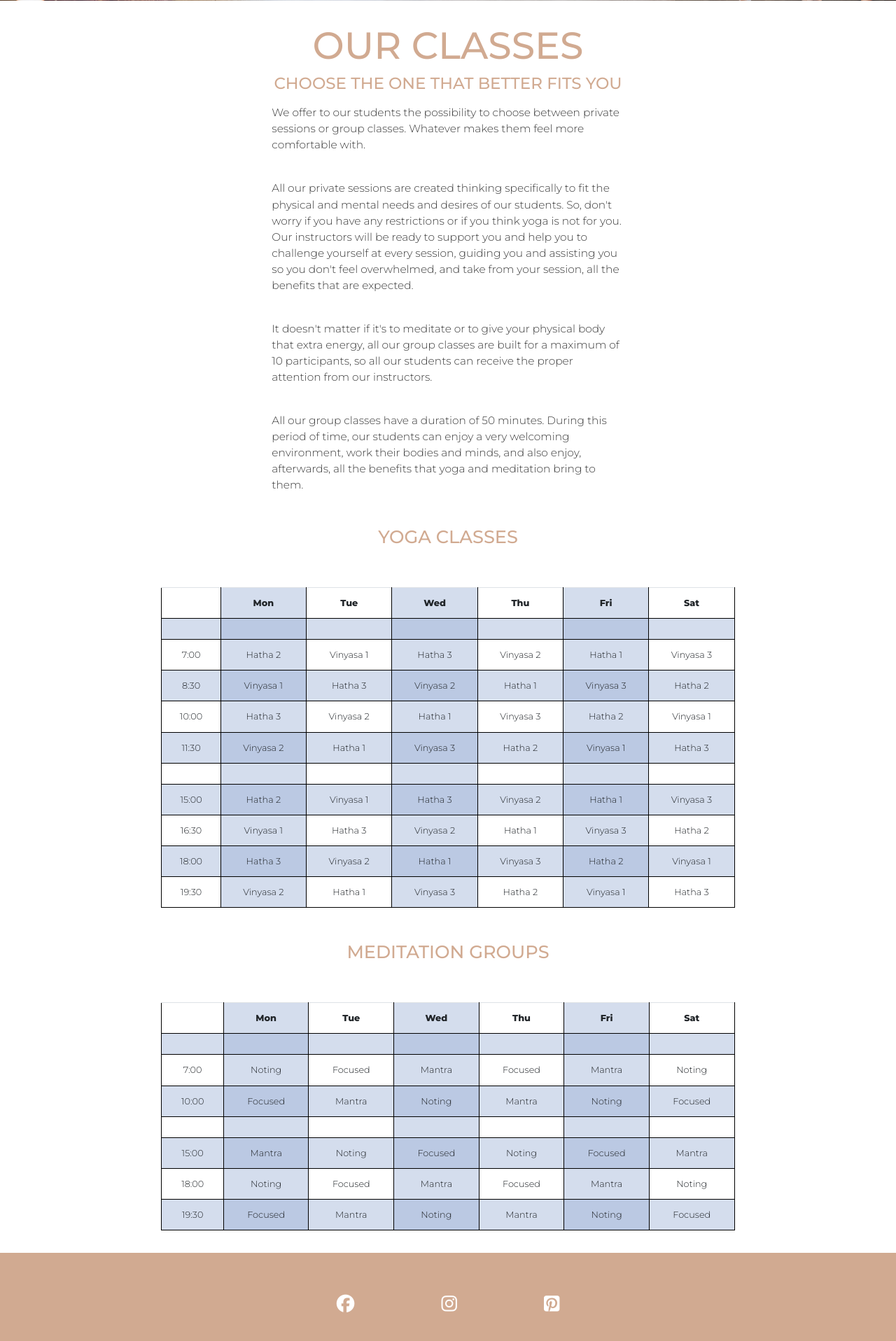
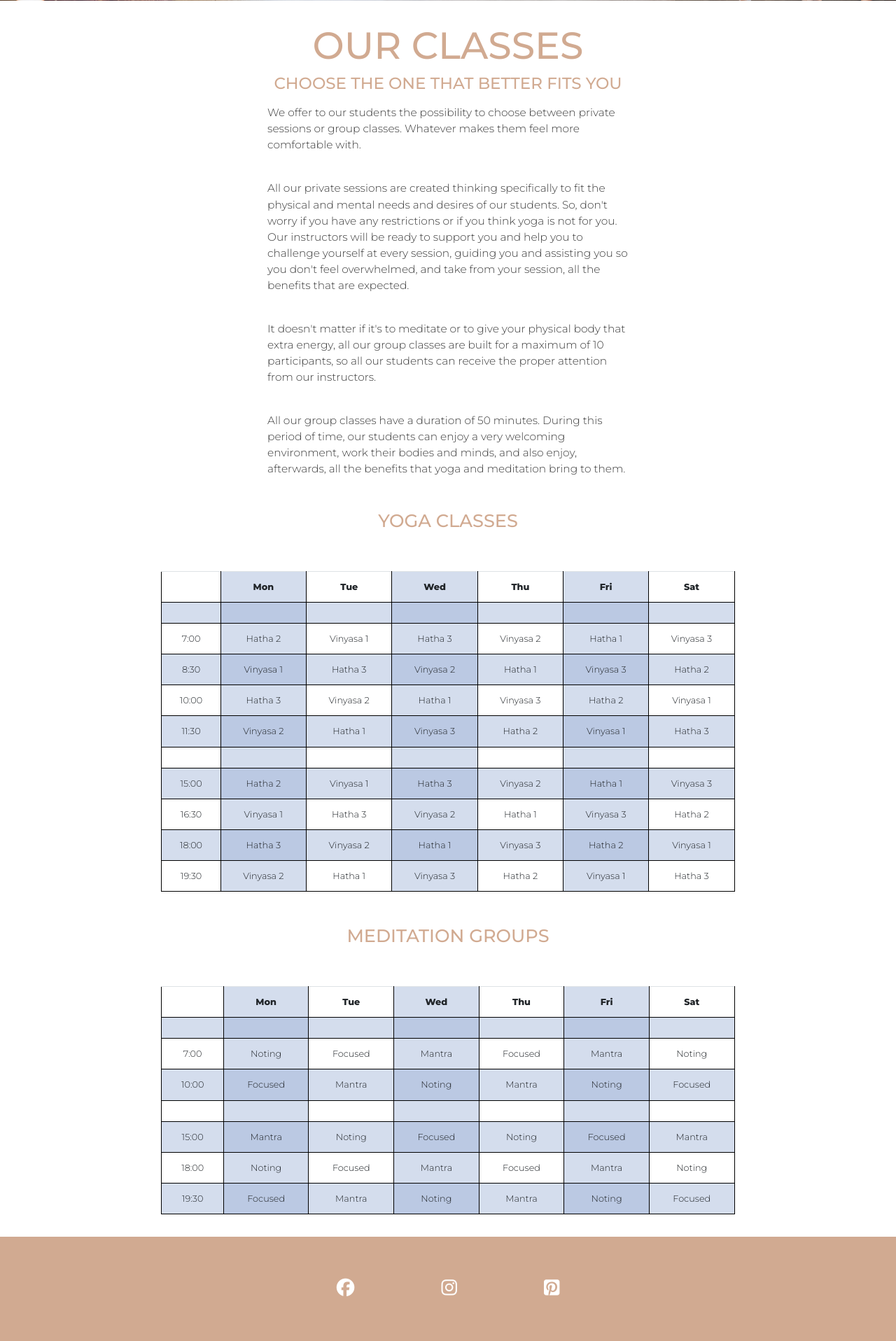
Before and after one commit to AngelicaGuimaraes/P4_magnolia_tree_blog, a Django app: page /classes/ in a window 1280 px wide. Shown: the part 676-2592 px from the top of the page at 70% size. Run offline with Django 3.2, Linux system fonts and the light colour scheme; some libraries are stand-ins or nearby versions.

Commit message:
create 404 template and add html to it

```diff
--- a/templates/blog-post.html
+++ b/templates/blog-post.html
@@ -102,6 +102,9 @@
                     {% csrf_token %}
                     <button type="submit" class="btn btn-light">Submit</button>
                 </form>
+                {% else %}
+                <h3>Not logged in</h3>
+                <p>You need to login to post a comment!</p>
                 {% endif %}
                 {% endif %}
             </div>
--- a/templates/blog.html
+++ b/templates/blog.html
@@ -5,7 +5,7 @@
 <div class="col blog-header">
     <div class="row justify-content-md-center text-center">
         <div class="col-md-8 col-sm-12">
-            <h2>Magnolia Tree blog</h2>
+            <h2>MAGNOLIA TREE BLOG</h2>
         </div>
     </div>
     <div class="row justify-content-md-center">
--- a/templates/classes.html
+++ b/templates/classes.html
@@ -7,7 +7,7 @@
 
 <!-- about our classes section -->
 
-<div class="col">
+<div>
     <div class="row justify-content-md-center">
         <div class="col-md-6">
             <h1 class="header-classes text-center">OUR CLASSES</h1>
@@ -38,12 +38,12 @@
 
 <!-- time table section -->
 
-<section id="time-section">
-    <div id="time-section-content">
-        <div id="time-yoga-classes" class="table-responsive classes">
-            <h2 class="header-yoga-classes text-center"  id="yoga-classes-header">YOGA CLASSES</h2>
+<section>
+    <div>
+        <div class="table-responsive classes">
+            <h2 class="header-yoga-classes text-center">YOGA CLASSES</h2>
             <br>
-            <table class="table" id="yoga-hours">
+            <table class="table">
 
                 <tr>
                     <th></th>
@@ -159,10 +159,10 @@
 
         </div>
 
-        <div id="time-meditation-groups" class="table-responsive classes">
-            <h2 class="header-meditation-classes text-center"  id="meditation-classes-header">MEDITATION GROUPS</h2>
+        <div class="table-responsive classes">
+            <h2 class="header-meditation-classes text-center">MEDITATION GROUPS</h2>
             <br>
-            <table class="table"  id="meditation-hours">
+            <table class="table">
                 <tr>
                     <th></th>
                     <th>Mon</th>
--- a/templates/index.html
+++ b/templates/index.html
@@ -7,7 +7,7 @@
       <h3 class="subheader text-center">Yoga * Meditation * Mindfulness</h3>
     </div>
 </div>
-<div class="col">
+<div>
     <div class="row justify-content-md-center">
         <div class="col-md-6">
             <h2 class="content-header text-center">YOUR BODY AND MIND IN PERFECT CONNECTION</h2>
```
Also changed, not shown: templates/404.html (added, +17 -0 lines).
